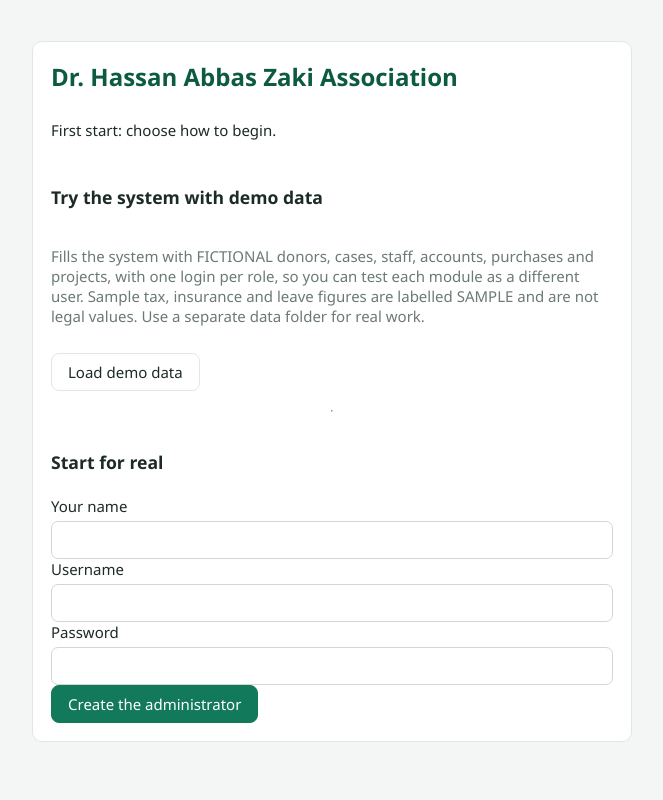
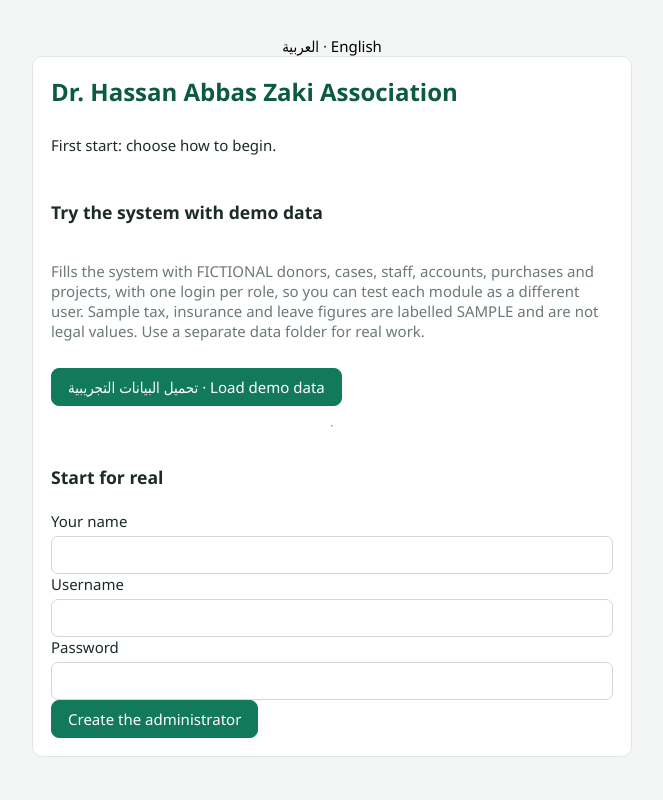
Before and after one commit to amhayawan/Test-Project, a Django app: page /setup/ in a window 1280 px wide. Shown: the whole page, without its empty margins (308-971 px from the left). Run offline with Django 5.2, Linux system fonts and the light colour scheme.

Commit message:
v2: open in Arabic by default; demo button labelled in both languages
The setup and login pages followed the computer's language, so on an
English Windows PC the demo button read 'Load demo data' and Arabic
users could not find it. Arabic is now the default until a user picks
English; the setup page has the language switch and a bilingual demo
button.

Co-Authored-By: Claude Opus 5.5 <noreply@anthropic.com>
Claude-Session: https://claude.ai/code/session_019iJHhFWCyKbbqBZWJCvUTQ

```diff
--- a/v2/accounts/middleware.py
+++ b/v2/accounts/middleware.py
@@ -8,7 +8,9 @@ class UserLanguageMiddleware:
         self.get_response = get_response
 
     def __call__(self, request):
-        lang = request.session.get("lang") if hasattr(request, "session") else None
+        # Arabic unless the user chose English: the computer's own language does not decide.
+        from django.conf import settings
+        lang = (request.session.get("lang") if hasattr(request, "session") else None) or settings.LANGUAGE_CODE
         if lang:
             request.META["HTTP_ACCEPT_LANGUAGE"] = lang
             translation.activate(lang)
--- a/v2/templates/registration/setup.html
+++ b/v2/templates/registration/setup.html
@@ -1,11 +1,15 @@
 {% extends "base.html" %}{% load i18n %}
 {% block auth %}
+<form method="post" action="{% url 'set_language' %}" class="auth-lang">{% csrf_token %}
+  <input type="hidden" name="next" value="{{ request.get_full_path }}">
+  <button name="language" value="ar" class="link">العربية</button> · <button name="language" value="en" class="link">English</button>
+</form>
 <div class="card auth-card wide-card">
   <h1>{% translate "Dr. Hassan Abbas Zaki Association" %}</h1>
   <p>{% translate "First start: choose how to begin." %}</p>
   <h2>{% translate "Try the system with demo data" %}</h2>
   <p class="muted">{% translate "Fills the system with FICTIONAL donors, cases, staff, accounts, purchases and projects, with one login per role, so you can test each module as a different user. Sample tax, insurance and leave figures are labelled SAMPLE and are not legal values. Use a separate data folder for real work." %}</p>
-  <form method="post">{% csrf_token %}<button class="btn" name="action" value="demo">{% translate "Load demo data" %}</button></form>
+  <form method="post">{% csrf_token %}<button class="btn primary" name="action" value="demo">تحميل البيانات التجريبية · Load demo data</button></form>
   <hr>
   <h2>{% translate "Start for real" %}</h2>
   <form method="post">{% csrf_token %}
```
Also changed, not shown: v2/tests/test_access.py (+12 -2 lines).
